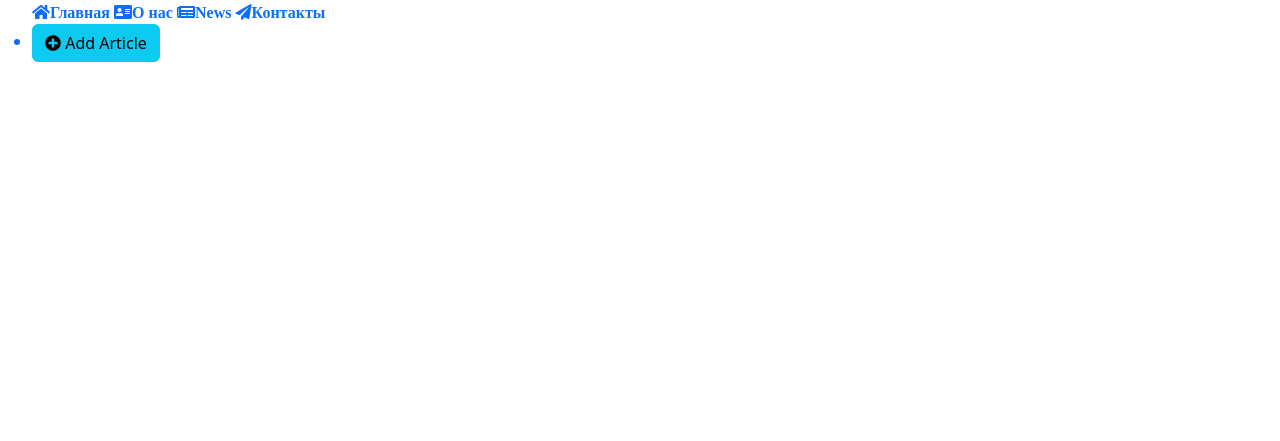
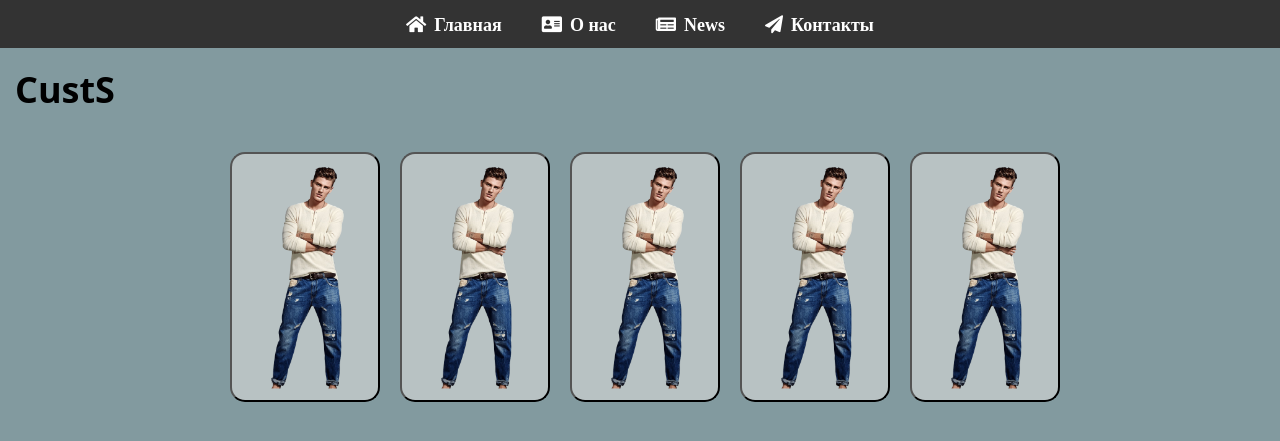
Before and after one commit to CustSh/CustS1, a Django app: page / in a window 1280 px wide. Shown: the top 441 px of the page. Run offline with Django 5.2, Linux system fonts and the light colour scheme; some libraries are stand-ins or nearby versions.

Commit message:
design, first step

```diff
--- a/CustS/main/static/main/css/main.css
+++ b/CustS/main/static/main/css/main.css
@@ -1,3 +1,85 @@
-.body{
-background-color: red;
+body {
+    background-color: #829a9f;
 }
+.model-row {
+  display: flex;               /* Выравниваем элементы в один ряд */
+  gap: 10px;                   /* Отступы между блоками */
+  justify-content: center;   /* Выровнять блоки слева */
+}
+.model-container {
+  width: 150px;              /* Ширина блока */
+  height: 250px;             /* Высота блока */
+  background-color: #b8c2c3; /* Цвет фона блока */
+  border-radius: 15px;       /* Закругленные края */
+  display: flex;             /* Для центрирования содержимого */
+  align-items: center;       /* Выравнивание по вертикали */
+  justify-content: center;   /* Выравнивание по горизонтали */
+  overflow: hidden;          /* Чтобы изображение не выходило за края */
+  margin-top: 20px;/* Отступы контейнера от верхнего и левого краев */
+  margin-left: 10px;
+}
+
+/* Стили для изображения модели */
+.model-image {
+  width: 85%;  /* Увеличиваем ширину, чтобы учесть сдвиг */
+  height: auto;              /* Высота подстраивается под ширину */
+  object-fit: cover;         /* Изображение обрезается, чтобы соответствовать контейнеру */
+  /* Смещение изображения на 5 пикселей влево */
+  transform: translateX(-10px);
+}
+
+/* Reset default list styles */
+ul {
+    list-style-type: none;
+    padding: 0;
+    margin: 0;
+    display: flex;
+    justify-content: center; /* Center aligns the list */
+    background-color: #829a9f; /* Initial background color */
+    transition: background-color 0.3s; /* Smooth transition for hover */
+}
+
+/* Change background color on hover over the list */
+ul:hover {
+    background-color: #333; /* Darker background color on hover */
+}
+
+/* Style each list item */
+ a {
+    text-decoration: none; /* Remove underline from links */
+}
+
+ul li {
+    color: #fff; /* Initial text color */
+    padding: 15px 20px; /* Spacing around the text */
+    font-size: 18px; /* Font size */
+    font-family: Arial, sans-serif;
+    cursor: pointer; /* Pointer cursor on hover */
+    display: flex;
+    align-items: center; /* Center icon with text */
+    transition: background-color 0.3s, color 0.3s; /* Smooth transition for hover effect */
+}
+
+/* Hover effect for each item */
+ul li:hover {
+    background-color: #555; /* Darker background on hover */
+}
+
+/* Icon and text spacing */
+ul li:before {
+    margin-right: 8px; /* Space between icon and text */
+}
+
+/* Optional: Active state for the current page */
+ul li.active {
+    background-color: #555; /* Highlight active page */
+}
+
+
+  .logo {
+            font-family: 'Open Sans', sans-serif;
+            font-size: 36px;
+            color: #000000;
+            font-weight: 700;
+            padding: 15px;
+        }
--- a/CustS/main/templates/main/layout.html
+++ b/CustS/main/templates/main/layout.html
@@ -12,11 +12,11 @@
     <link rel="stylesheet" href="https://use.fontawesome.com/releases/v5.8.2/css/all.css">
 
     <ul>
+
             <a href=""><li class="fas fa-home">Главная</li></a>
             <a href=""><li class="fas fa-address-card">О нас</li></a>
             <a href=""><li class="fas fa-newspaper">News</li></a>
             <a href=""><li class="fas fa-paper-plane">Контакты</li></a>
-            <a href=""><li><button class="btn btn-info"><i class="fas fa-plus-circle"></i> Add Article</button></button></li></a>
 
         </ul>
 
@@ -26,6 +26,7 @@
 <body>
 
     <main>
+        <a href=""><div class="logo">CustS</div></a>
         {% block content   %}
         {% endblock %}
 
--- /dev/null
+++ b/CustS/main/templates/main/mainpage.html
@@ -0,0 +1,18 @@
+{% extends 'main/layout.html' %}
+{% load static %}
+{%block title %}Store{% endblock %}
+{% block content %}
+<div class="features">
+    <div class="model-row">
+  {% for image in images %}
+    <button class="model-container" data-index="{{ forloop.counter }}" onclick="yourFunction({{ forloop.counter }})">
+        <img src="{% static image %}" class="model-image">
+    </button>
+  {% endfor %}
+</div>
+
+</div>
+
+
+</div>
+{% endblock %}
--- a/CustS/main/views.py
+++ b/CustS/main/views.py
@@ -1,4 +1,11 @@
 
 from django.shortcuts import render
 def home (request):
-    return render(request,"main/layout.html")
+    images = [
+        'main/img/person.png',
+        'main/img/person.png',
+        'main/img/person.png',
+        'main/img/person.png',
+        'main/img/person.png'
+    ]
+    return render(request,"main/mainpage.html",{'images': images})
--- a/CustS/manage.py
+++ b/CustS/manage.py
@@ -2,6 +2,7 @@
 """Django's command-line utility for administrative tasks."""
 import os
 import sys
+
 
 
 def main():
```
Also changed, not shown: CustS/main/static/main/img/person.png (added).
